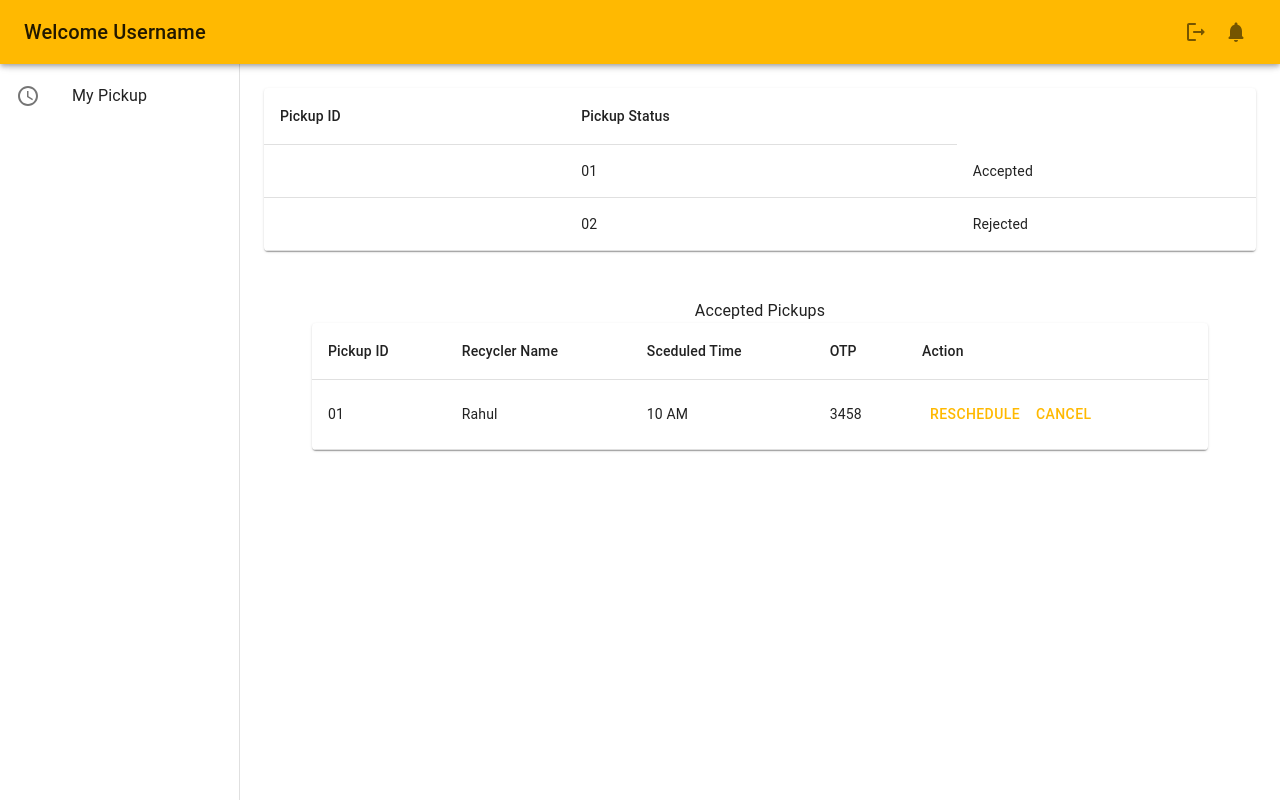
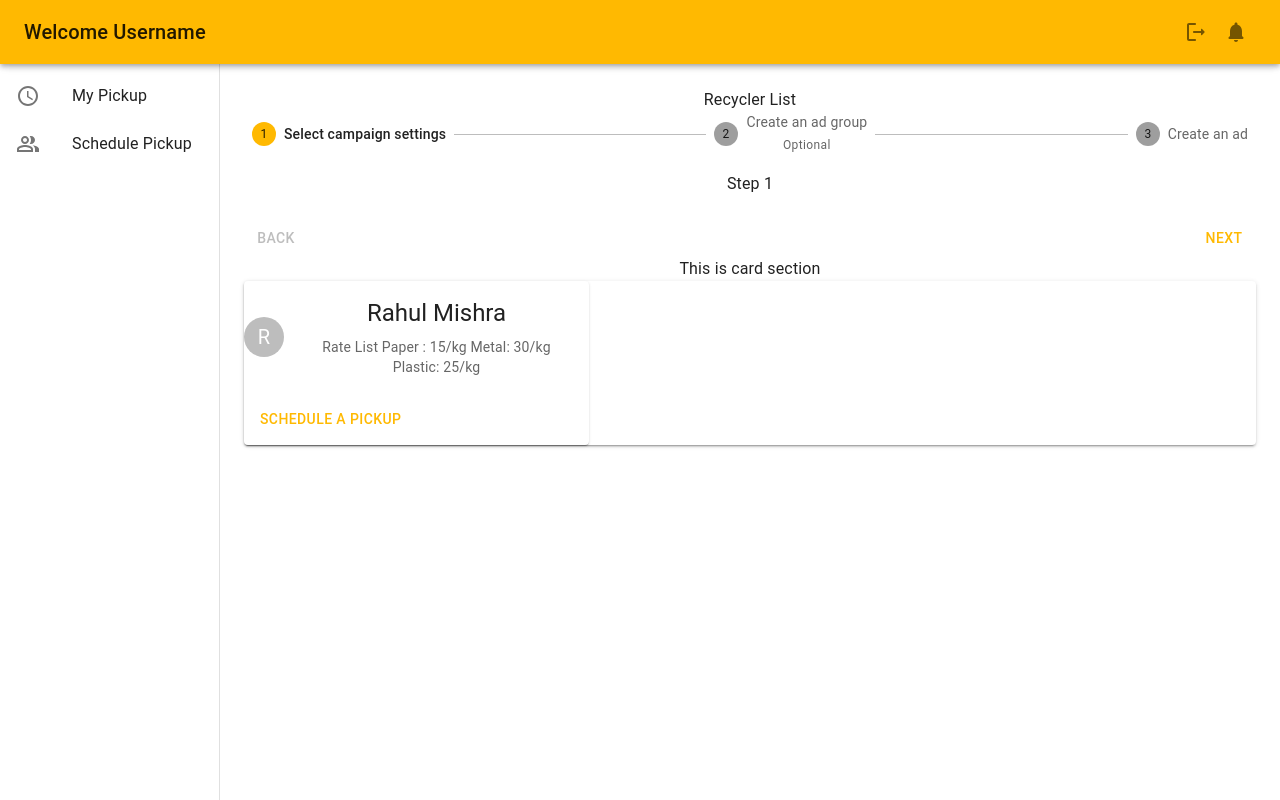
Before and after one commit to Ishikaa-Pitti/client, a React (Create React App) app: page /dashboardc in a window 1280 px wide. Built offline with nearby package versions, Linux system fonts and the light colour scheme.

Commit message:
Recycler List for CLient UI done

```diff
--- a/src/components/clientDashboard/dashboardSideBar.js
+++ b/src/components/clientDashboard/dashboardSideBar.js
@@ -6,11 +6,11 @@ import CssBaseline from '@mui/material/CssBaseline';
 import List from '@mui/material/List';
 import ListItemButton from '@mui/material/ListItemButton';
 import ListItemIcon from '@mui/material/ListItemIcon';
-import PickupSchedule from './pickupSchedule';
 import ListItemText from '@mui/material/ListItemText';
 import ScheduleOutlinedIcon from '@mui/icons-material/ScheduleOutlined';
-
-const drawerWidth = 240;
+import PeopleAltOutlinedIcon from '@mui/icons-material/PeopleAltOutlined';
+import RecyclerList from './recyclerList';
+const drawerWidth = 220;
 const Dashboardsidebar = () => {
     //const [isCollapsed, setIsCollapsed] = useState(false);
     //const [selected, setSelected] = useState('Dashboard');
@@ -36,13 +36,21 @@ const Dashboardsidebar = () => {
                     <ListItemText primary="My Pickup" />
                 </ListItemButton>
             </ListItem>
+            <ListItem key="My Pickup" disablePadding>
+                <ListItemButton>
+                    <ListItemIcon>
+                        <PeopleAltOutlinedIcon />
+                    </ListItemIcon>
+                    <ListItemText primary="Schedule Pickup" />
+                </ListItemButton>
+            </ListItem>
 
         </List>
         </Box>
     </Drawer>
     <Box component="main" sx={{ flexGrow: 1, p: 3 }}>
         <Toolbar/>
-        <PickupSchedule />
+        <RecyclerList />
     </Box>
     </Box>
 
--- /dev/null
+++ b/src/components/clientDashboard/processSteps.js
@@ -0,0 +1,115 @@
+import * as React from 'react';
+import Box from '@mui/material/Box';
+import Stepper from '@mui/material/Stepper';
+import Step from '@mui/material/Step';
+import StepLabel from '@mui/material/StepLabel';
+import Button from '@mui/material/Button';
+import Typography from '@mui/material/Typography';
+
+const steps = ['Select campaign settings', 'Create an ad group', 'Create an ad'];
+
+export default function ProcessSteps() {
+  const [activeStep, setActiveStep] = React.useState(0);
+  const [skipped, setSkipped] = React.useState(new Set());
+
+  const isStepOptional = (step) => {
+    return step === 1;
+  };
+
+  const isStepSkipped = (step) => {
+    return skipped.has(step);
+  };
+
+  const handleNext = () => {
+    let newSkipped = skipped;
+    if (isStepSkipped(activeStep)) {
+      newSkipped = new Set(newSkipped.values());
+      newSkipped.delete(activeStep);
+    }
+
+    setActiveStep((prevActiveStep) => prevActiveStep + 1);
+    setSkipped(newSkipped);
+  };
+
+  const handleBack = () => {
+    setActiveStep((prevActiveStep) => prevActiveStep - 1);
+  };
+
+  const handleSkip = () => {
+    if (!isStepOptional(activeStep)) {
+      // You probably want to guard against something like this,
+      // it should never occur unless someone's actively trying to break something.
+      throw new Error("You can't skip a step that isn't optional.");
+    }
+
+    setActiveStep((prevActiveStep) => prevActiveStep + 1);
+    setSkipped((prevSkipped) => {
+      const newSkipped = new Set(prevSkipped.values());
+      newSkipped.add(activeStep);
+      return newSkipped;
+    });
+  };
+
+  const handleReset = () => {
+    setActiveStep(0);
+  };
+
+  return (
+    <Box sx={{ width: '100%' }}>
+      <Stepper activeStep={activeStep}>
+        {steps.map((label, index) => {
+          const stepProps = {};
+          const labelProps = {};
+          if (isStepOptional(index)) {
+            labelProps.optional = (
+              <Typography variant="caption">Optional</Typography>
+            );
+          }
+          if (isStepSkipped(index)) {
+            stepProps.completed = false;
+          }
+          return (
+            <Step key={label} {...stepProps}>
+              <StepLabel {...labelProps}>{label}</StepLabel>
+            </Step>
+          );
+        })}
+      </Stepper>
+      {activeStep === steps.length ? (
+        <React.Fragment>
+          <Typography sx={{ mt: 2, mb: 1 }}>
+            All steps completed - you&apos;re finished
+          </Typography>
+          <Box sx={{ display: 'flex', flexDirection: 'row', pt: 2 }}>
+            <Box sx={{ flex: '1 1 auto' }} />
+            <Button onClick={handleReset}>Reset</Button>
+          </Box>
+        </React.Fragment>
+      ) : (
+        <React.Fragment>
+          <Typography sx={{ mt: 2, mb: 1 }}>Step {activeStep + 1}</Typography>
+          <Box sx={{ display: 'flex', flexDirection: 'row', pt: 2 }}>
+            <Button
+              color="inherit"
+              disabled={activeStep === 0}
+              onClick={handleBack}
+              sx={{ mr: 1 }}
+            >
+              Back
+            </Button>
+            <Box sx={{ flex: '1 1 auto' }} />
+            {isStepOptional(activeStep) && (
+              <Button color="inherit" onClick={handleSkip} sx={{ mr: 1 }}>
+                Skip
+              </Button>
+            )}
+
+            <Button onClick={handleNext}>
+              {activeStep === steps.length - 1 ? 'Finish' : 'Next'}
+            </Button>
+          </Box>
+        </React.Fragment>
+      )}
+    </Box>
+  );
+}
--- /dev/null
+++ b/src/components/clientDashboard/recyclerList.js
@@ -0,0 +1,49 @@
+import * as React from "react";
+import { Box, Card, Paper, ThemeProvider, Typography, CardContent, Button , CardActions, Avatar, CardHeader, CardActionArea, CardMedia} from "@mui/material";
+import { theme } from "../../App";
+import ProcessSteps from "./processSteps";
+
+const RecyclerList = () => {
+    return (
+    <ThemeProvider theme={theme}>
+     <Box sx={{ maxWidth:'100%'}}>
+        <Box>
+            <Typography>Recycler List</Typography>
+        </Box>
+        <Box>
+            <ProcessSteps />
+        </Box>
+        <Box >
+            <Typography>This is card section</Typography>
+            <Paper elevation={2}>
+            <Card sx={{ maxWidth: 345 }}>
+                <CardActionArea sx={{display:'flex' }}>
+                    <CardMedia sx={{alignItems:'center'}}>
+                        <Avatar>R</Avatar>
+                    </CardMedia>
+                    <CardContent>
+                        <Typography gutterBottom variant="h5" component="div">
+                            Rahul Mishra
+                        </Typography>
+                        <Typography variant="body2" color="text.secondary">
+                            Rate List
+                            Paper : 15/kg
+                            Metal: 30/kg
+                            Plastic: 25/kg
+          </Typography>
+                    </CardContent>
+                </CardActionArea>
+                <CardActions>
+                    <Button>Schedule a PickUp</Button>
+                </CardActions>
+
+
+    </Card>
+
+            </Paper>
+        </Box>
+        </Box>
+    </ThemeProvider>
+    )
+}
+export default RecyclerList;
--- a/src/pages/dashboardc.js
+++ b/src/pages/dashboardc.js
@@ -4,6 +4,7 @@ import { theme } from '../App';
 import * as React from 'react';
 import Dashboardnavbar from '../components/clientDashboard/dashboardNavbar';
 import Dashboardsidebar from '../components/clientDashboard/dashboardSideBar';
+
 export default function dashboardc() {
   return (
     <ThemeProvider theme={theme}>
```
